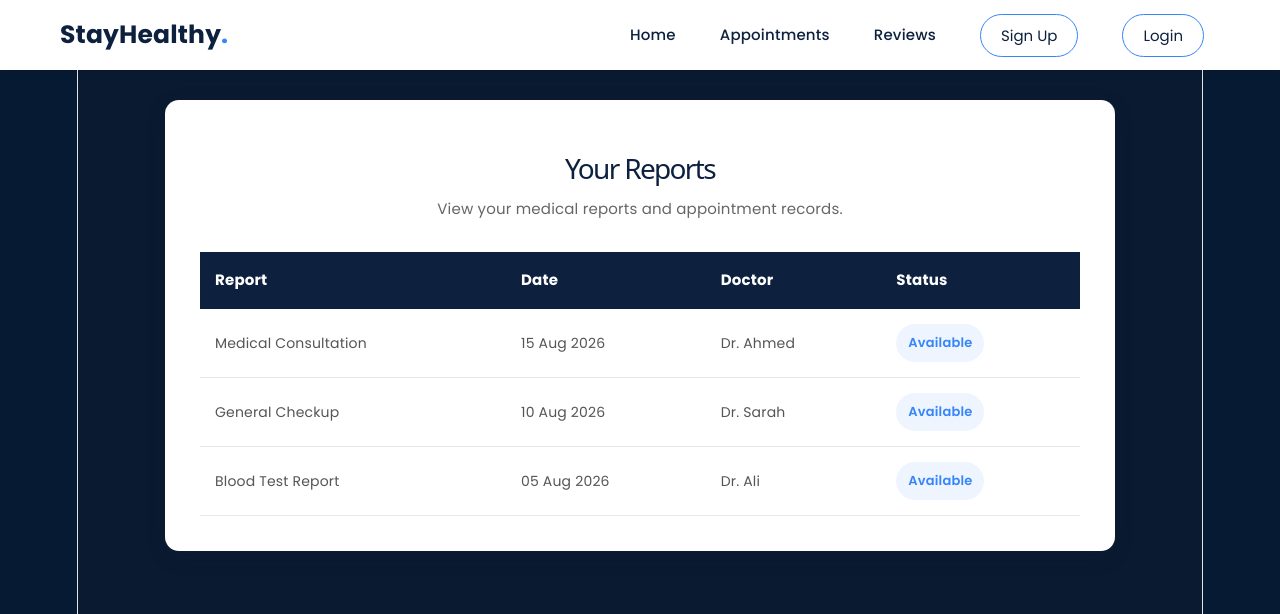
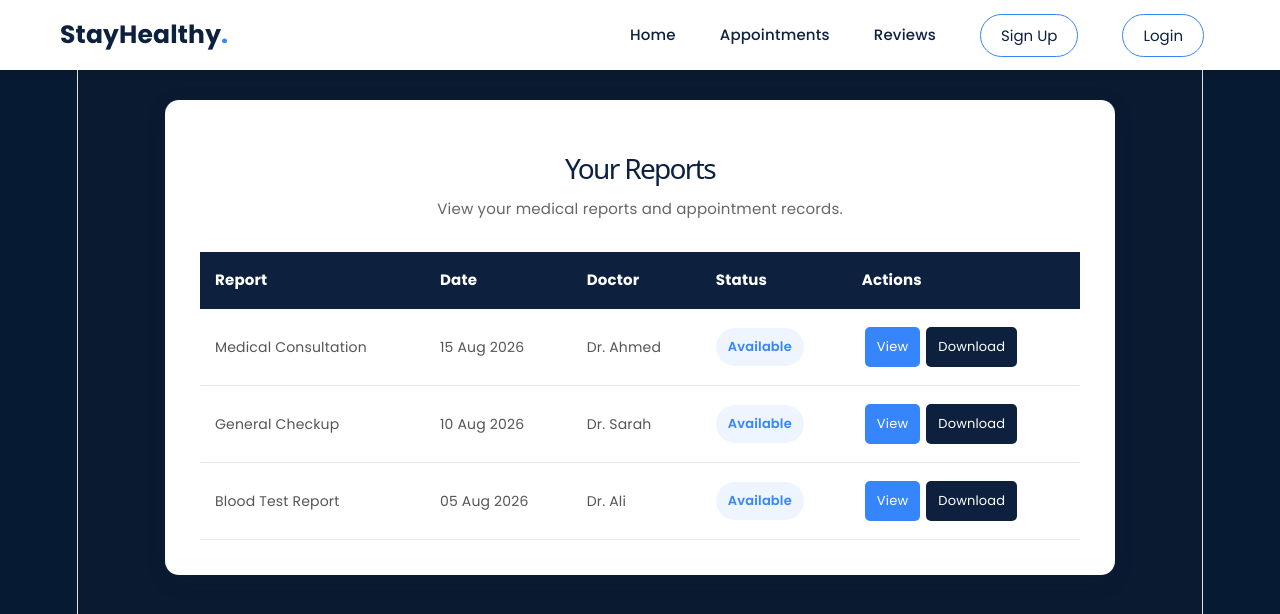
Before and after one commit to romeesa07/med_appt, a React (Vite) app: page /reports in a window 1280 px wide. Shown: the top 614 px of the page. Built offline with nearby package versions, Linux system fonts and the light colour scheme.

Commit message:
Add report view and download functionality

```diff
--- a/src/Components/ReportsLayout/ReportsLayout.css
+++ b/src/Components/ReportsLayout/ReportsLayout.css
@@ -124,3 +124,31 @@
         font-size: 13px;
     }
 }
+.report-view-btn,
+.report-download-btn {
+    display: inline-block;
+    padding: 7px 12px;
+    margin: 3px;
+    border-radius: 5px;
+    text-decoration: none;
+    font-size: 13px;
+    cursor: pointer;
+}
+
+.report-view-btn {
+    background-color: #3685fb;
+    color: white;
+}
+
+.report-view-btn:hover {
+    background-color: #0d213f;
+}
+
+.report-download-btn {
+    background-color: #0d213f;
+    color: white;
+}
+
+.report-download-btn:hover {
+    background-color: #3685fb;
+}
--- a/src/Components/ReportsLayout/ReportsLayout.jsx
+++ b/src/Components/ReportsLayout/ReportsLayout.jsx
@@ -1,3 +1,4 @@
+
 import React from "react";
 import "./ReportsLayout.css";
 
@@ -19,10 +20,13 @@ const ReportsLayout = () => {
                 <th>Date</th>
                 <th>Doctor</th>
                 <th>Status</th>
+                <th>Actions</th>
               </tr>
             </thead>
 
             <tbody>
+
+              {/* Medical Consultation */}
               <tr>
                 <td>Medical Consultation</td>
                 <td>15 Aug 2026</td>
@@ -32,8 +36,27 @@ const ReportsLayout = () => {
                     Available
                   </span>
                 </td>
+                <td>
+                  <a
+                    href="/patient_report.pdf"
+                    target="_blank"
+                    rel="noopener noreferrer"
+                    className="report-view-btn"
+                  >
+                    View
+                  </a>
+
+                  <a
+                    href="/patient_report.pdf"
+                    download="patient_report.pdf"
+                    className="report-download-btn"
+                  >
+                    Download
+                  </a>
+                </td>
               </tr>
 
+              {/* General Checkup */}
               <tr>
                 <td>General Checkup</td>
                 <td>10 Aug 2026</td>
@@ -43,8 +66,27 @@ const ReportsLayout = () => {
                     Available
                   </span>
                 </td>
+                <td>
+                  <a
+                    href="/patient_report.pdf"
+                    target="_blank"
+                    rel="noopener noreferrer"
+                    className="report-view-btn"
+                  >
+                    View
+                  </a>
+
+                  <a
+                    href="/patient_report.pdf"
+                    download="patient_report.pdf"
+                    className="report-download-btn"
+                  >
+                    Download
+                  </a>
+                </td>
               </tr>
 
+              {/* Blood Test Report */}
               <tr>
                 <td>Blood Test Report</td>
                 <td>05 Aug 2026</td>
@@ -54,7 +96,26 @@ const ReportsLayout = () => {
                     Available
                   </span>
                 </td>
+                <td>
+                  <a
+                    href="/patient_report.pdf"
+                    target="_blank"
+                    rel="noopener noreferrer"
+                    className="report-view-btn"
+                  >
+                    View
+                  </a>
+
+                  <a
+                    href="/patient_report.pdf"
+                    download="patient_report.pdf"
+                    className="report-download-btn"
+                  >
+                    Download
+                  </a>
+                </td>
               </tr>
+
             </tbody>
           </table>
         </div>
```
Also changed, not shown: 1 other file (tests, documents, lock files or other folders).
